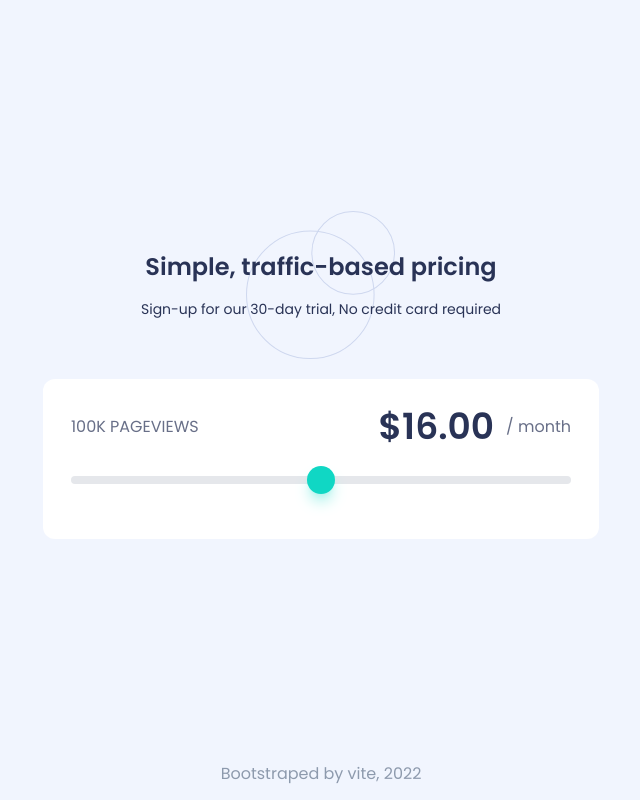
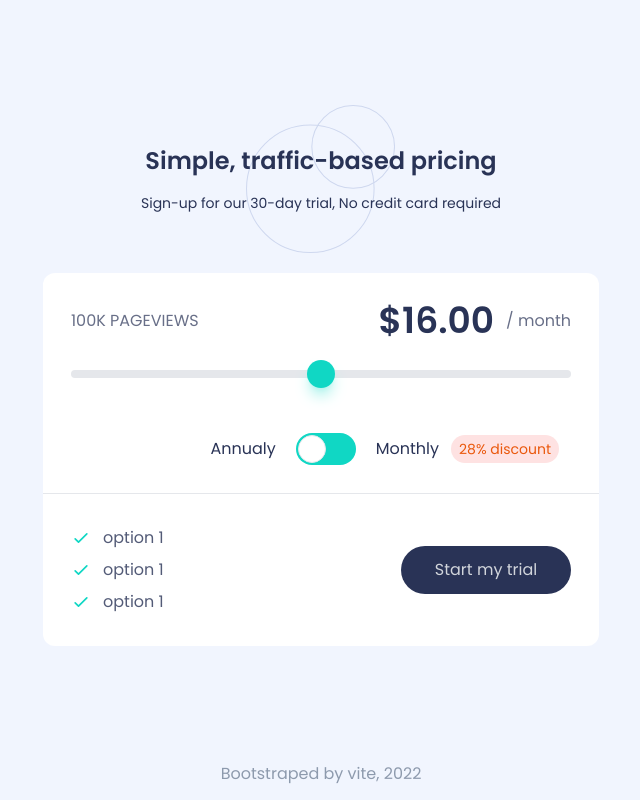
Before and after one commit to nafasebra/price-range-slider, a React (Vite) app: page / in a window 1280 px wide. Shown: the whole page, without its empty margins (319-959 px from the left). Built offline with nearby package versions, Linux system fonts and the light colour scheme.

Commit message:
add other content

```diff
--- /dev/null
+++ b/src/components/Badge.tsx
@@ -0,0 +1,13 @@
+type propType = {
+  text: string;
+};
+
+function Badge({ text }: propType) {
+  return (
+    <div className="text-sm px-2 py-1 mx-3 rounded-full bg-red-100 text-orange-600">
+      {text}
+    </div>
+  );
+}
+
+export default Badge;
--- a/src/components/CardContainer.tsx
+++ b/src/components/CardContainer.tsx
@@ -1,10 +1,12 @@
 import { useContext, useEffect, useState } from "react";
+import Badge from "./Badge";
 import Range from "./Range";
-
+import Toggle from "./Toggle";
 
 function CardContainer() {
   return (
-    <div className="bg-white text-dark w-[90%] md:w-[556px] rounded-xl mx-auto p-7">
+    <div className="bg-white text-dark w-[90%] md:w-[556px] rounded-xl mx-auto">
+      <div className="p-7">
         <div className="flex justify-between items-center">
           <p className="opacity-70 uppercase">100k pageviews</p>
           <div className="flex items-center">
@@ -13,6 +15,33 @@ function CardContainer() {
           </div>
         </div>
         <Range />
+        <div className="flex items-center justify-end pt-7">
+          <p>Annualy</p>
+          <Toggle />
+          <p>Monthly</p>
+          <Badge text="28% discount" />
+        </div>
+      </div>
+      <hr />
+      <div className="p-7 flex flex-col md:flex-row items-center justify-between">
+        <ul>
+          <li className="flex items-center py-1">
+            <svg className="w-5 h-5 text-turquoise-200 mr-3" fill="none" stroke="currentColor" viewBox="0 0 24 24" xmlns="http://www.w3.org/2000/svg"><path strokeLinecap="round" strokeLinejoin="round" strokeWidth={2} d="M5 13l4 4L19 7" /></svg>
+            <p className="opacity-80">option 1</p>
+          </li>
+          <li className="flex items-center py-1">
+            <svg className="w-5 h-5 text-turquoise-200 mr-3" fill="none" stroke="currentColor" viewBox="0 0 24 24" xmlns="http://www.w3.org/2000/svg"><path strokeLinecap="round" strokeLinejoin="round" strokeWidth={2} d="M5 13l4 4L19 7" /></svg>
+            <p className="opacity-80">option 1</p>
+          </li>
+          <li className="flex items-center py-1">
+            <svg className="w-5 h-5 text-turquoise-200 mr-3" fill="none" stroke="currentColor" viewBox="0 0 24 24" xmlns="http://www.w3.org/2000/svg"><path strokeLinecap="round" strokeLinejoin="round" strokeWidth={2} d="M5 13l4 4L19 7" /></svg>
+            <p className="opacity-80">option 1</p>
+          </li>
+        </ul>
+        <a href="#" className="bg-dark w-[90%] mx-auto md:w-[170px] md:mx-0 rounded-full text-center py-3 text-gray-300 hover:text-white">
+          Start my trial
+        </a>
+      </div>
     </div>
   );
 }
--- /dev/null
+++ b/src/components/Toggle.tsx
@@ -0,0 +1,17 @@
+function Toggle() {
+  return (
+    <label
+      htmlFor="default-toggle"
+      className="flex relative items-center cursor-pointer mx-5"
+    >
+      <input
+        type="checkbox"
+        id="default-toggle"
+        className="sr-only peer"
+      />
+      <div className="w-[3.75rem] h-8 bg-turquoise-200 outline-none rounded-full peer peer-checked:after:translate-x-full peer-checked:after:border-white after:content-[''] after:absolute after:top-[2px] after:left-[2px] after:bg-white after:border-gray-200 after:border after:rounded-full after:h-7 after:w-7 border-gray-600 peer-checked:bg-turquoise-300"></div>
+    </label>
+  );
+}
+
+export default Toggle;
```
Lines whose indentation alone changed are shown as unchanged.
